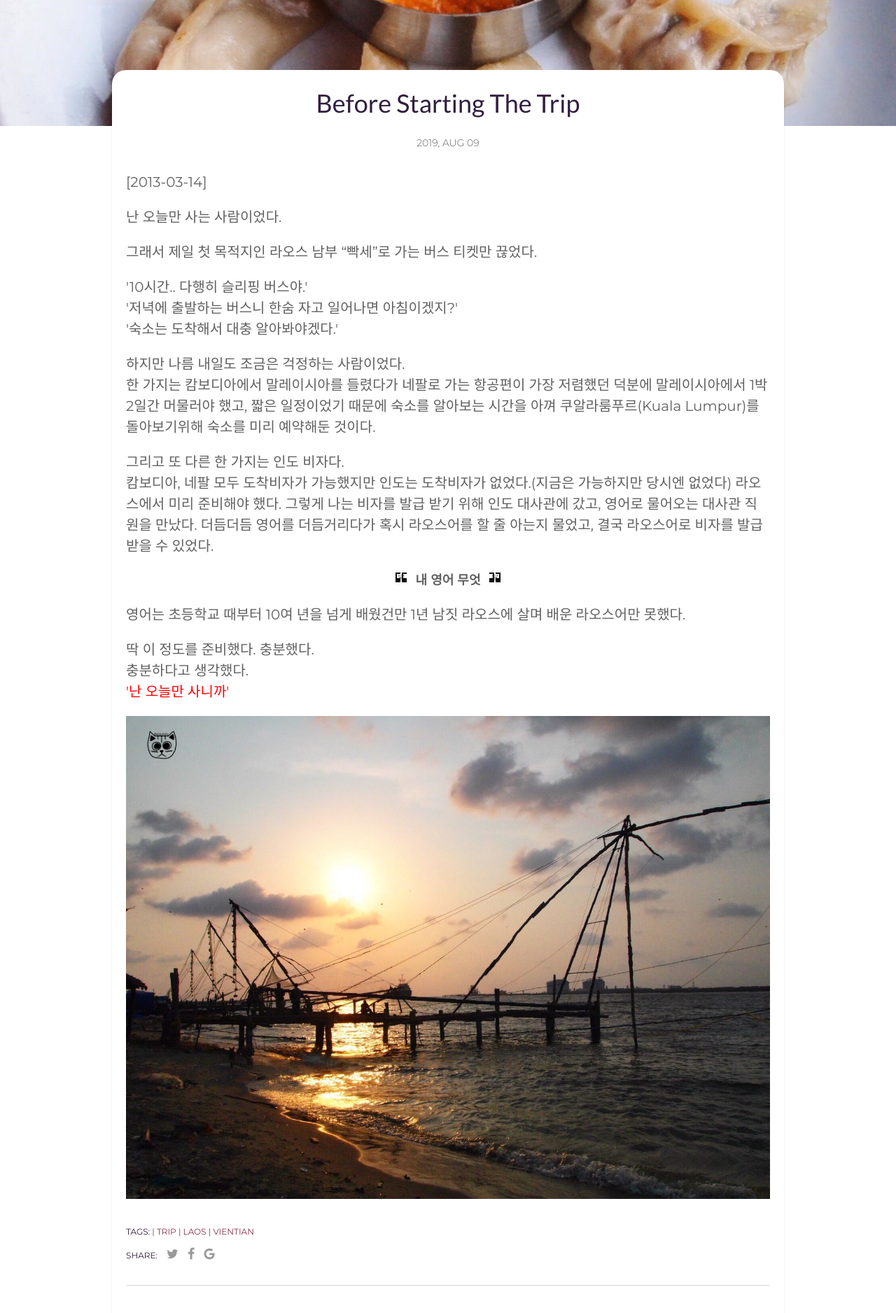
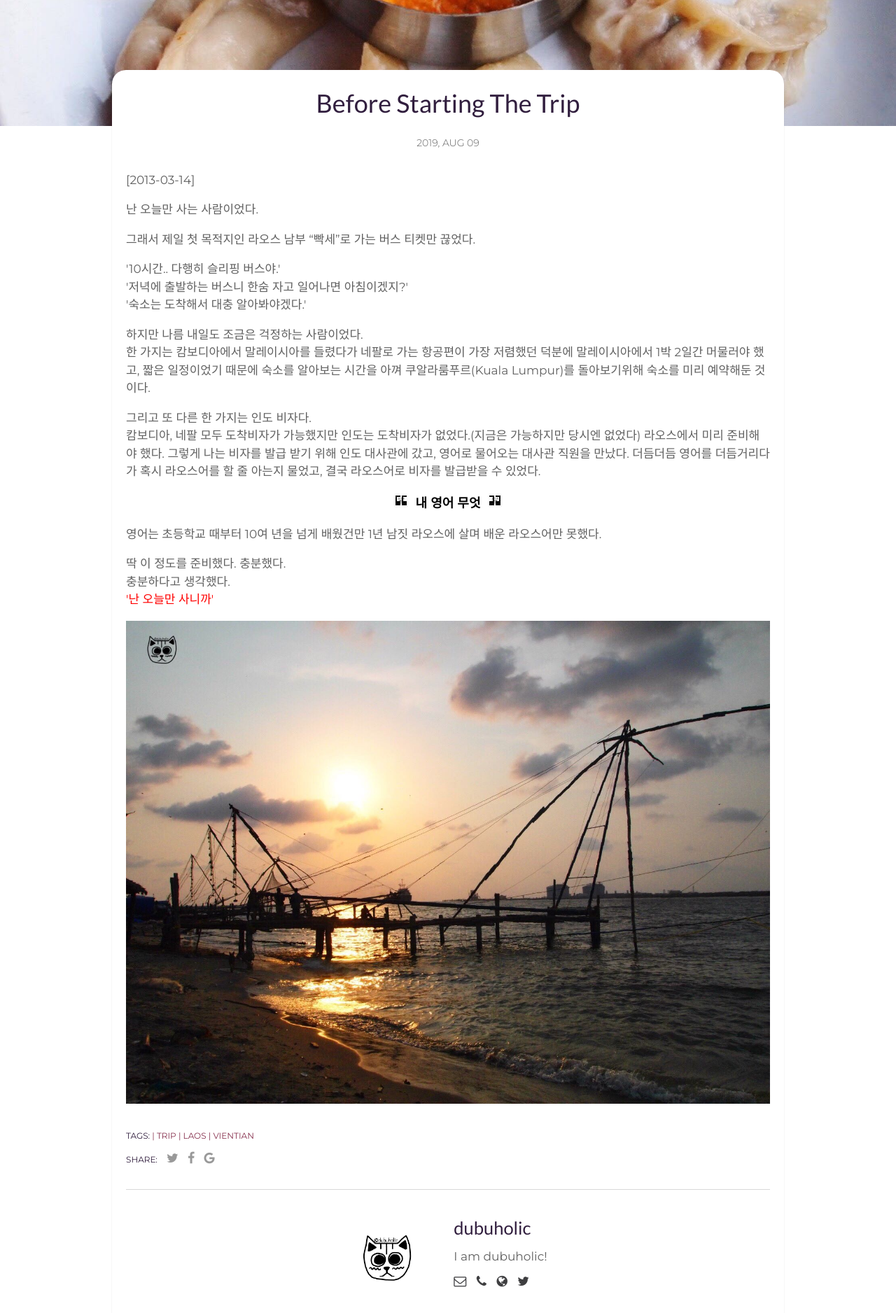
Before and after one commit to HAEZZA/HAEZZA.github.io, a Jekyll site: the page built from _posts/2019-08-12-Prepare.markdown, in a window 1280 px wide. Shown: the part 423-2299 px from the top of the page at 70% size. Built offline with Jekyll 4.4.1, drawn with Linux system fonts in a browser that asks for light colours; some web fonts are replaced; comment, search, counter and statistics services are not loaded.

Commit message:
css 글꼴 수정

```diff
--- a/assets/css/main.css
+++ b/assets/css/main.css
@@ -982,7 +982,8 @@ pre {
 .page-quote {
   text-align: center;
   font-size: large;
-  font-weight: bold; }
+  font-weight: bold;
+  color: #000; }
 
 .page-quote:before {
   content: url("../img/left-quote.jpg") "  ";
@@ -1001,7 +1002,7 @@ pre {
   color: #9b0002; }
 
 .page-content {
-  font-size: 20px;
+  font-size: 17px;
   color: #616161;
   margin-top: -80px;
   margin-bottom: 100px;
--- a/assets/css/sass/parts/post-page.scss
+++ b/assets/css/sass/parts/post-page.scss
@@ -16,6 +16,7 @@
   text-align: center;
   font-size: large;
   font-weight: bold;
+  color: $black;
  }
 
 .page-quote:before {
@@ -39,7 +40,7 @@
 }
 
 .page-content {
-  font-size: 20px;
+  font-size: 17px;
   color: #616161;
   margin-top: -80px;
   margin-bottom: 100px;
```
